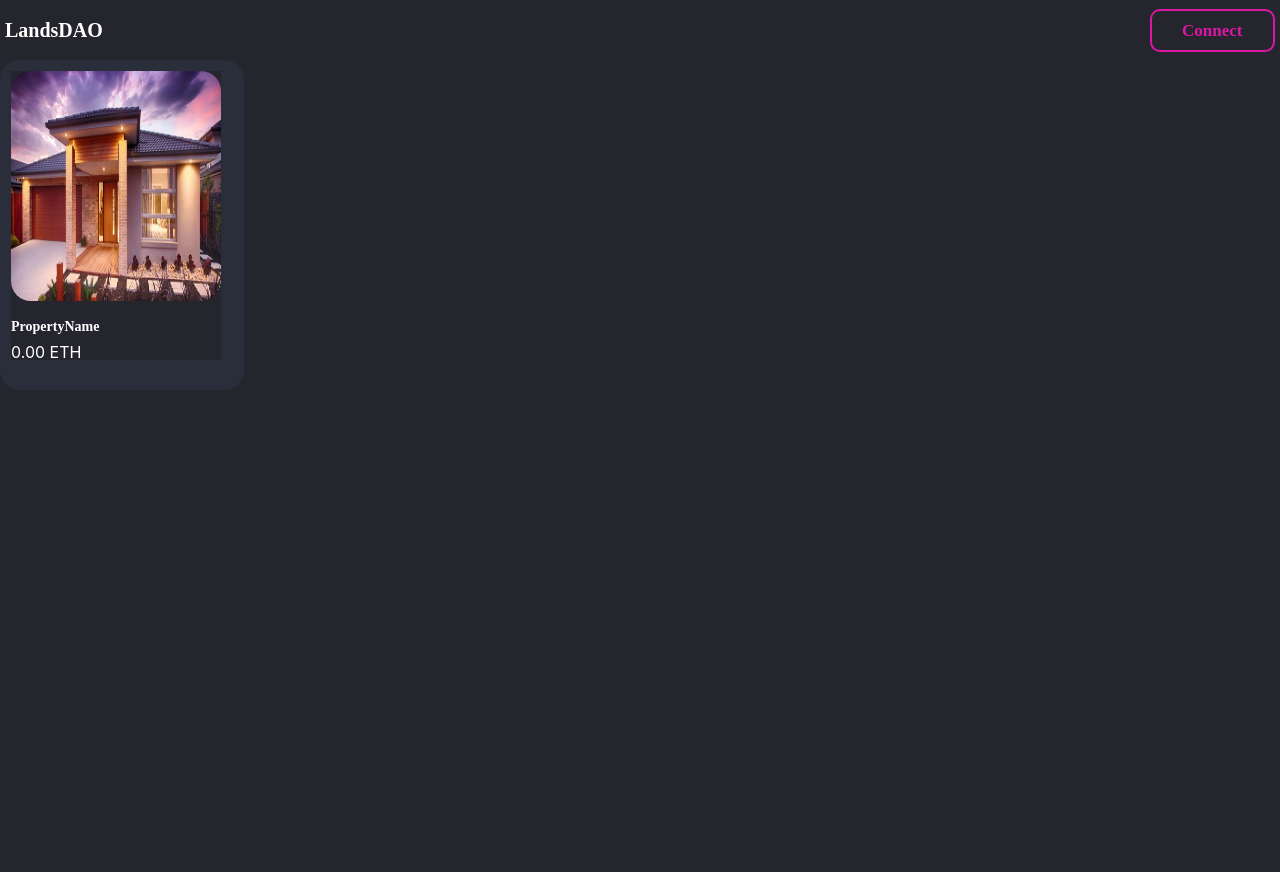
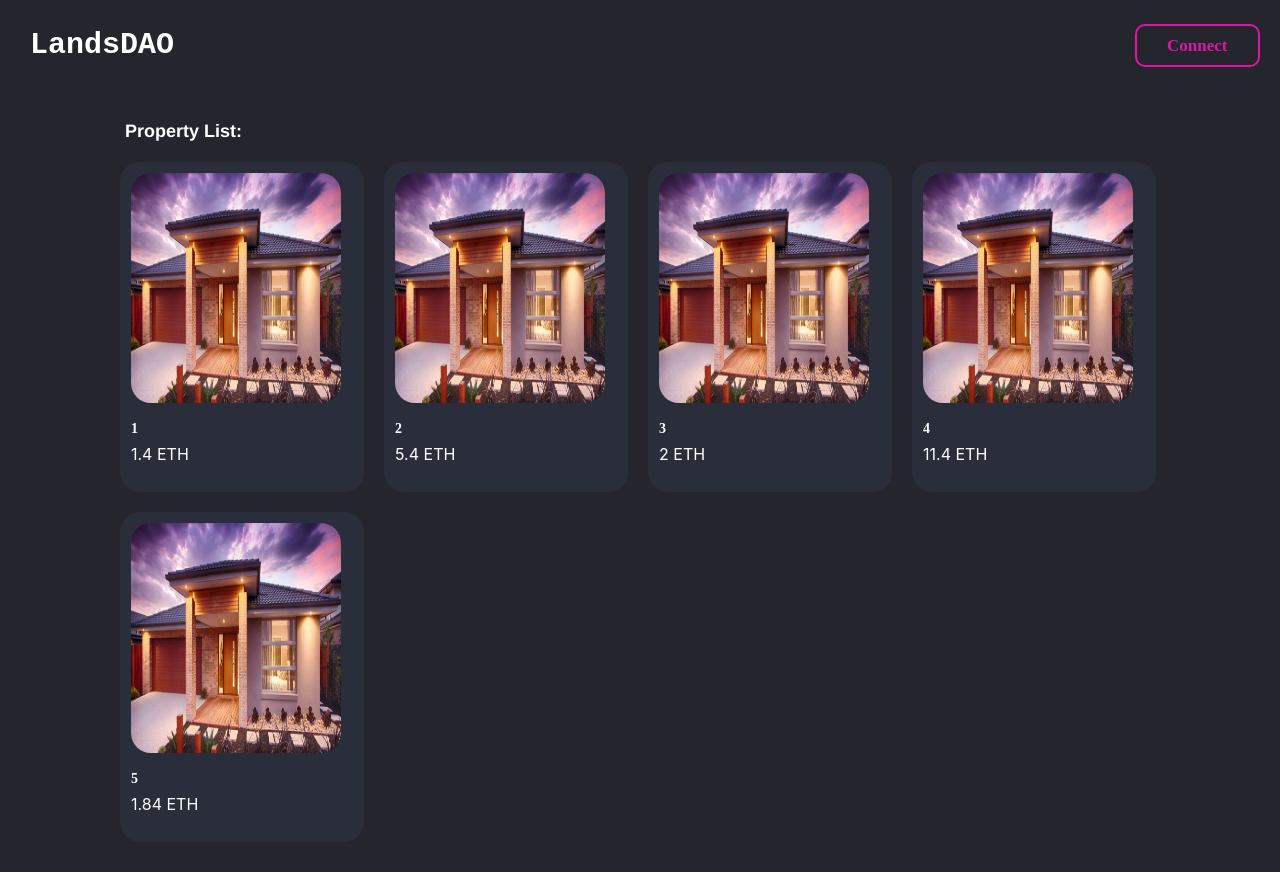
Before and after one commit to twinzies/landsdao, a React (Create React App) app: page / in a window 1280 px wide. Before the commit the page ends 800 px from the top, so only its background shows below. Built offline with nearby package versions, Linux system fonts and the light colour scheme; the HTML template or start-up script is replaced by a standard one.

Commit message:
adding property list

```diff
--- a/src/components/NavBar.css
+++ b/src/components/NavBar.css
@@ -4,7 +4,7 @@
     height: 50px;
     align-items: center;
     justify-content: center;
-    padding: 5px;
+    padding: 20px;
 }
 
 .Space {
@@ -12,10 +12,11 @@
 }
 
 .CompanyName {
-    font-family: 'Gotham';
+    padding: 10px;
+    font-family: 'Courier New';
     font-style: normal;
     font-weight: 700;
-    font-size: 20px;
+    font-size: 30px;
     line-height: 17px;
 
     /* White */
--- a/src/components/PropertyCard.css
+++ b/src/components/PropertyCard.css
@@ -6,12 +6,14 @@
     color: #FFFFFF;
     padding-left: 11px;
     padding-top: 11px;
+    margin: 10px;
 }
 
 .PropertyImage {
     /* border-radius: 20px; */
     height: 230px;
     width: 210px;
+    background: #2A2D3A;
 
     display: flex;
     justify-content: center;
@@ -21,6 +23,8 @@
     max-width: 100%;
     max-height: 100%;
     border-radius: 20px;
+    background: #2A2D3A;
+
 }
 
 .Data {
@@ -28,6 +32,8 @@
     flex-direction: column;
     align-items: flex-start;
     padding: 0px;
+    background: #2A2D3A;
+
     padding-top: 15px;
     gap: 5px;
 
@@ -46,6 +52,8 @@
 .PropertyName {
     width: 173px;
     height: 21px;
+    background: #2A2D3A;
+
 
     font-family: 'Poppins';
     font-style: normal;
@@ -70,6 +78,8 @@
 .PropertyCost {
     width: 206px;
     height: 18px;
+    background: #2A2D3A;
+
 
     /* Inside auto layout */
 
--- a/src/components/PropertyCard.js
+++ b/src/components/PropertyCard.js
@@ -11,8 +11,8 @@ class PropertyCard extends React.Component {
                     <img src={PropImg} />
                 </div>
                 <div class="Data">
-                    <div class="PropertyName">PropertyName</div>
-                    <div class="PropertyCost">0.00 ETH</div>
+                    <div class="PropertyName">{this.props.PropertyName}</div>
+                    <div class="PropertyCost">{this.props.PropertyPrice} ETH</div>
                 </div>
             </div>
         );
--- /dev/null
+++ b/src/components/PropertyList.css
@@ -0,0 +1,39 @@
+.PropertyList {
+    display: flex;
+    flex-direction: column;
+    flex-wrap: wrap;
+    padding: 10px;
+    margin: 10px 100px;
+}
+
+.PropertyTitle {
+
+    font-family: 'Franklin Gothic Medium', 'Arial Narrow', Arial, sans-serif;
+    font-style: normal;
+    font-weight: 600;
+    font-size: 18px;
+    line-height: 42px;
+
+
+
+    /* White */
+
+    color: #FFFFFF;
+
+
+    /* Inside auto layout */
+
+    flex: none;
+    order: 0;
+    flex-grow: 0;
+    margin-left: 15px;
+}
+
+.PropertyCards {
+    display: flex;
+    flex-direction: row;
+    flex-wrap: wrap;
+    align-items: center;
+    justify-content: flex-start;
+    width: 100%;
+}
--- /dev/null
+++ b/src/components/PropertyList.js
@@ -0,0 +1,46 @@
+import React from "react";
+import './PropertyList.css';
+import PropertyCard from './PropertyCard';
+
+class PropertyList extends React.Component {
+    constructor(props) {
+        super(props);
+        this.state = {
+            PropertyCardList: [
+                { PropertyName: "1", PropertyPrice: 1.4 },
+                { PropertyName: "2", PropertyPrice: 5.4 },
+                { PropertyName: "3", PropertyPrice: 2.0 },
+                { PropertyName: "4", PropertyPrice: 11.4 },
+                { PropertyName: "5", PropertyPrice: 1.84 }
+            ]
+        }
+    }
+
+    render() {
+        return (
+            <div class="PropertyList">
+                <div class="PropertyTitle">
+                    Property List:
+                </div>
+                <div class="PropertyCards">
+                    {/* {this.generatePropertyCards(10)} */}
+                    {
+                        this.state.PropertyCardList.map((PropertyData) => {
+                            return <PropertyCard PropertyName={PropertyData.PropertyName} PropertyPrice={PropertyData.PropertyPrice} ></PropertyCard>
+                        })
+                    }
+                </div>
+            </div >
+        );
+    }
+
+    // generatePropertyCards(n) {
+    //     let list = [];
+    //     for (let i = 0; i < n; i++) {
+    //         list.push(<PropertyCard></PropertyCard>);
+    //     }
+    //     return list;
+    // }
+}
+
+export default PropertyList;
--- a/src/pages/HomePage.js
+++ b/src/pages/HomePage.js
@@ -1,5 +1,5 @@
 import React from "react";
-import PropertyCard from '../components/PropertyCard';
+import PropertyList from '../components/PropertyList';
 import NavBar from '../components/NavBar';
 import './HomePage.css';
 
@@ -9,7 +9,7 @@ class HomePage extends React.Component {
             <div class="HomePage">
                 <NavBar></NavBar>
                 <div class="Banner"></div>
-                <PropertyCard></PropertyCard>
+                <PropertyList></PropertyList>
             </div>
         );
     }
```
